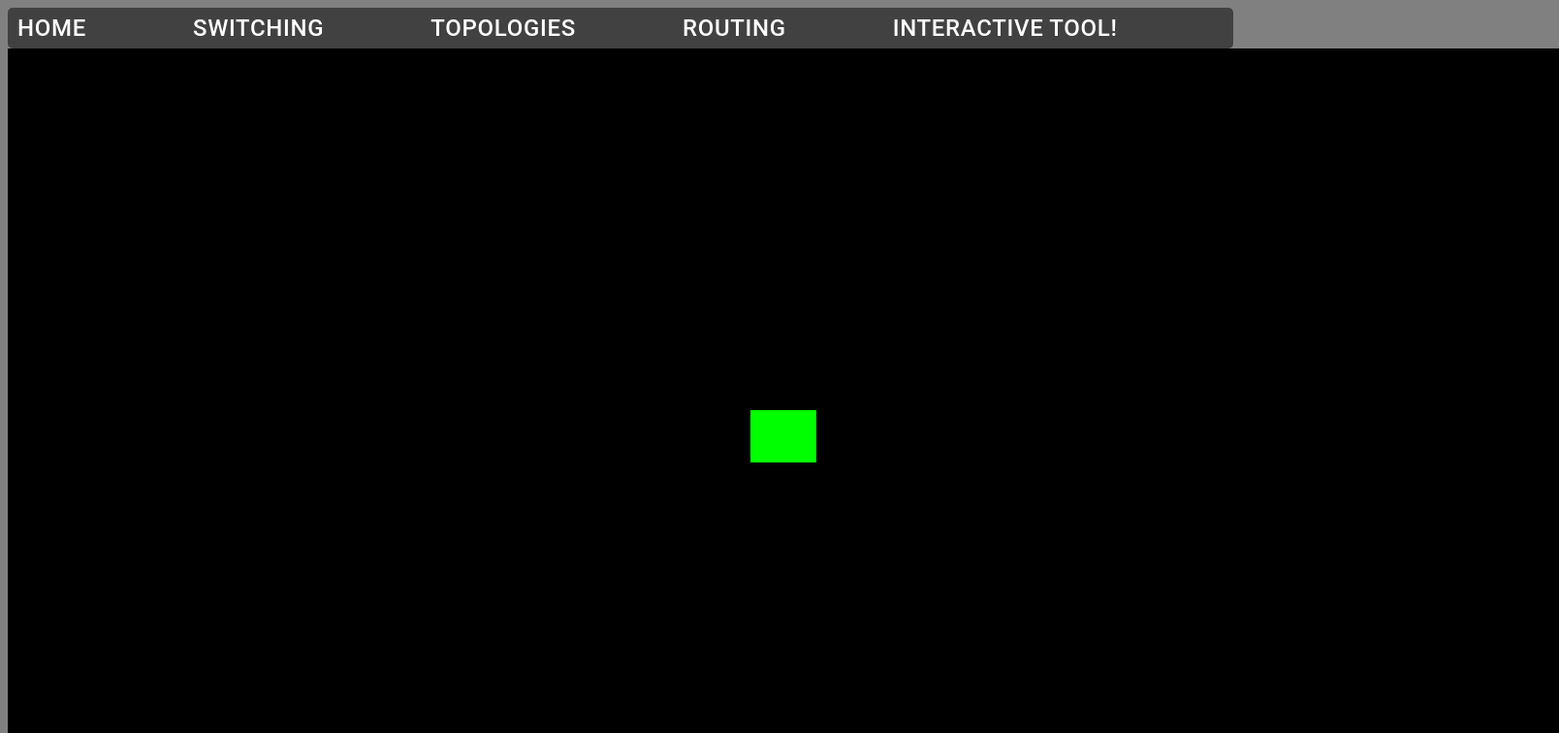
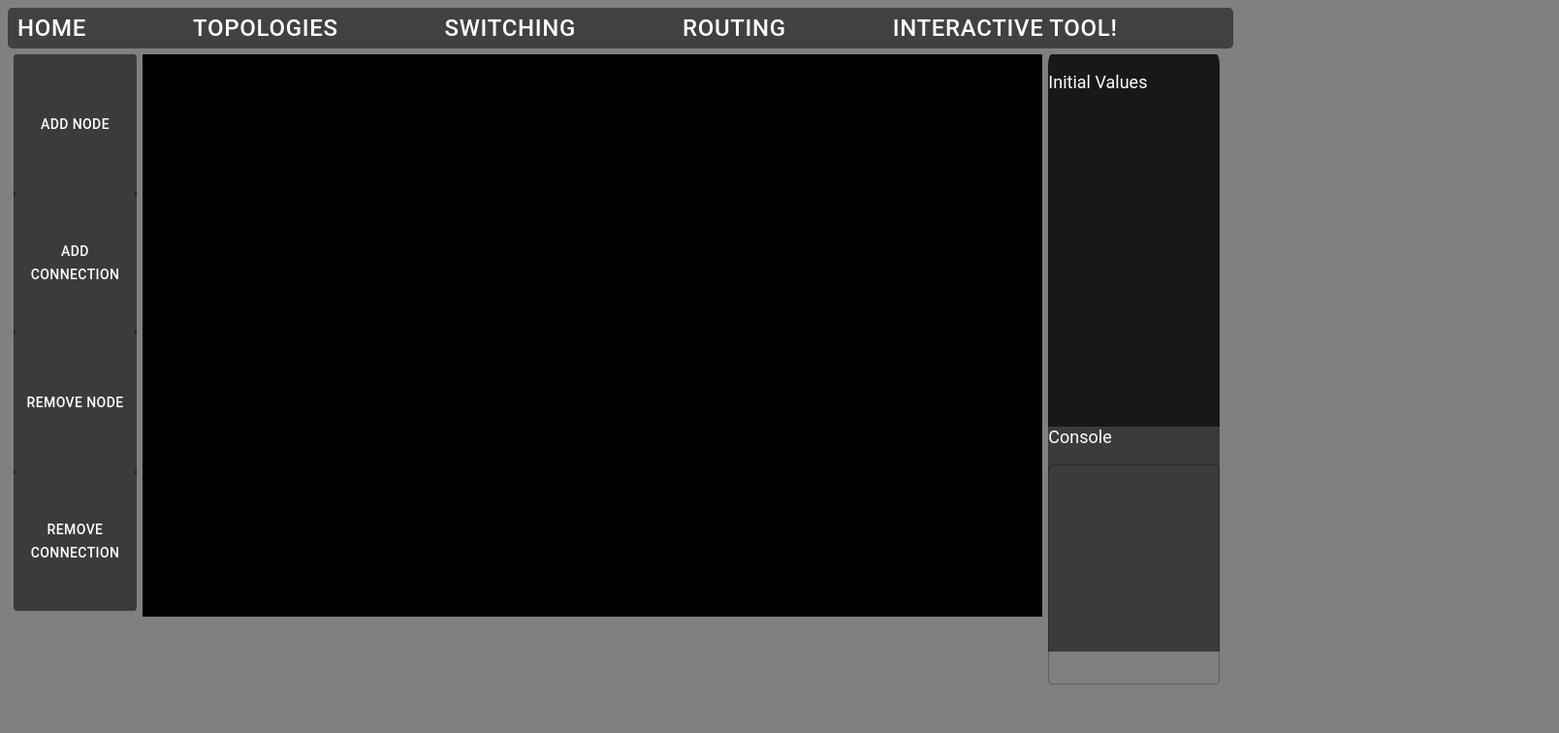
Before and after one commit to etharinoh/Diss, a React (Create React App) app in the folder my-app/: page /interactive in a window 1280 px wide. Shown: the top 756 px of the page at 97% size, 1608 px wide, since content can reach past the window. Built offline with nearby package versions, Linux system fonts and the light colour scheme.

Commit message:
General interactive setup

```diff
--- a/my-app/src/components/navigation.js
+++ b/my-app/src/components/navigation.js
@@ -6,8 +6,8 @@ import "./navigation.css";
 const Navigation = () => (
     <div id="Nav">
       <Button onClick={event => window.location.href="/"}>Home</Button>
+      <Button onClick={event => window.location.href="/topologies"}>Topologies</Button>
       <Button onClick={event => window.location.href="/switching"}>Switching</Button>
-      <Button onClick={event => window.location.href="/topologies"}>Topologies</Button>
       <Button onClick={event => window.location.href="/routing"}>Routing</Button>
       <Button onClick={event => window.location.href="/interactive"}>Interactive Tool!</Button>
     </div>
--- a/my-app/src/containers/HomePageBuilder.js
+++ b/my-app/src/containers/HomePageBuilder.js
@@ -76,13 +76,13 @@ function FormRow2(){
    return (
    <React.Fragment>
             <Grid item xs={4} className={classes.gridBotton} >
-               <Paper className={classes.paper_btn} onClick={event => window.location.href="/packet"}>
+               <Paper className={classes.paper_btn} onClick={event => window.location.href="/switching"}>
                     <Switching_Img className={classes.svg_img}/>
                     <h1>Switching Revision</h1>
                 </Paper>
             </Grid>
             <Grid item xs={4} className={classes.gridBotton} >
-               <Paper className={classes.paper_btn} onClick={event => window.location.href="/packet"}>
+               <Paper className={classes.paper_btn} onClick={event => window.location.href="/routing"}>
                     <Routing_Img className={classes.svg_img}/>
                     <h1>Routing Revision</h1>
                 </Paper>
--- /dev/null
+++ b/my-app/src/containers/InteractiveTool/Interactive.css
@@ -0,0 +1,51 @@
+#left{
+    width: 10%;
+    background-color: #181818;
+    margin: .5%;
+    border-radius: 2%;
+}
+#canvas{
+    margin-top: .5%;
+    position: static;
+}
+#right{
+    width: 14%;
+    background-color: #181818;
+    margin-left: .5%;
+    margin-top: .5%;
+    border-radius: 2%;
+}
+#Interactive_Container{
+    flex-wrap: wrap;
+    display: flex;
+    height: 100%
+}
+
+#init_val{
+    height: 60%
+}
+
+#console{
+    background-color: #3b3b3b;
+    height: 40%;
+    width: 100%;
+}
+#consoleText{
+    color:white;
+    height: 100%;
+    width: 100%;
+}
+p{
+    color: white;
+}
+#state_button{
+    height: 25%;
+    width: 100%;
+    color: white;
+    background-color: #3b3b3b;
+}
+#state_button:hover{
+    background-color: greenyellow;
+    height: 25%;
+    width: 100%
+}
--- a/my-app/src/containers/InteractiveTool/InteractiveBuilder.js
+++ b/my-app/src/containers/InteractiveTool/InteractiveBuilder.js
@@ -2,23 +2,48 @@ import Navigation from "../../components/navigation";
 
 import * as THREE from "three";
 import { Component } from "react";
+
+import { TextField, Button } from "@material-ui/core"
+import "./Interactive.css"
+
+
+//Creates an enum for the different options for the selected button
+const button_options = {
+    ADDNODE: "addNode",
+    REMOVENODE: "removeNode",
+    ADDCONNECT: "addConnection",
+    REMOVECONNECT: "removeConnection",
+    NONE: "none"
+}
+//Holds the enum value for which button is selected, used for onclick.
+var buttonChecked = button_options.NONE;
+
+var width = window.innerWidth*0.725;
+var height = window.innerHeight*0.725;
+
+
 var scene = new THREE.Scene();
-var camera = new THREE.PerspectiveCamera( 75, window.innerWidth/window.innerHeight, 0.1, 1000 );
-        var renderer = new THREE.WebGLRenderer();
-class InteractiveBuilder extends Component{
+var camera = new THREE.PerspectiveCamera( 10, width/height, 0.1, 2000 );
+var renderer = new THREE.WebGLRenderer();
+
+
+class Tool extends Component{
     componentDidMount() {
         // === THREE.JS CODE START ===
 
 
-        renderer.setSize( 1600, 800 );
+        renderer.setSize( width, height );
         document.body.appendChild( renderer.domElement );
         var geometry = new THREE.BoxGeometry( 1, 1, 1 );
         var material = new THREE.MeshBasicMaterial( { color: 0x00ff00 } );
         var cube = new THREE.Mesh( geometry, material );
 
 
+        var container = document.getElementById( 'canvas' );
 
-        scene.add(cube);
+        container.appendChild( renderer.domElement );
+
+        //scene.add(cube);
         camera.position.z = 10;
         var animate = function () {
           requestAnimationFrame( animate );
@@ -30,29 +55,68 @@ class InteractiveBuilder extends Component{
       render() {
         return (
           <div>
-          <Navigation />
-          <div id="left"></div>
-          <div id="canvas"></div>
-          <div id="right"></div>
+
           </div>
         )
       }
 }
 
+
+class InteractiveBuilder extends Component{
+  render(){
+    return(
+      <div>
+      <Navigation />
+      <div id="Interactive_Container">
+
+        <div id="left">
+          <Button id="state_button"> Add Node</Button>
+          <Button id="state_button"> Add Connection</Button>
+          <Button id="state_button"> Remove Node</Button>
+          <Button id="state_button"> Remove Connection</Button>
+        </div>
+        <div id="canvas">
+          <Tool />
+        </div>
+        <div id="right">
+            <div id="init_val">
+              <p>Initial Values</p>
+              {/* Setup form in here*/}
+            </div>
+            <div id="console">
+              <p>Console</p>
+              <TextField
+                id="consoleText"
+                multiline
+                rows={10}
+                variant="outlined"
+                rowsMax={Infinity}
+                width={100}
+                disabled
+                fullWidth={true}
+                sc
+              />
+            </div>
+        </div>
+      </div>
+      </div>
+    )
+  }
+}
 const raycaster = new THREE.Raycaster();
 const mouse = new THREE.Vector2();
-window.addEventListener('click', addCircle,false);
+window.addEventListener('mousedown', addCircle,false);
 
 function addCircle(event){
   {
     const circle = new THREE.Shape();
 
-    mouse.x = ( event.clientX / 1600 ) * 2;
-    mouse.y = - ( event.clientY / 800 ) * 2;
+    mouse.x = ( ( event.clientX - renderer.domElement.offsetLeft ) / renderer.domElement.clientWidth ) * 2 - 1;
+    mouse.y = - ( ( event.clientY - renderer.domElement.offsetTop ) / renderer.domElement.clientHeight ) * 2 + 1;
 
-    //alert("x:"+mouse.x+"  y:"+mouse.y);
+    //alert(event.clientX + "y " + event.clientY);
 
-    const radius = .5;
+    const radius = 0.1;
     circle.absarc(mouse.x, mouse.y, radius);
 
     const segments = 100;
@@ -73,6 +137,44 @@ function addCircle(event){
       renderer.render( scene, camera );
     };
     animate();
+
+    consoleAdd("Circle added at: " + mouse.x +", " + mouse.y);
   }
 }
+
+function addConnection(event){
+  //draw a line by selecting two circle, raycaster, highlight
+}
+
+//If the click isnt on a
+function removeNode(event){
+  //If a node is clicked, remove the node and any connections that it has
+}
+function removeConnection(event){
+  //If a connection is clicked delete it
+}
+
+function consoleClear(){
+  //Get document text and clear
+  document.getElementById("consoleText").value = "";
+}
+function consoleAdd(toAdd){
+  document.getElementById("consoleText").value += "\n>>"+toAdd;
+}
+
+
+function addConnectClick(){
+  if (buttonChecked == button_options.ADDCONNECT) {
+    //Clear colours
+    buttonChecked = button_options.NONE;
+  }
+  else{
+    //Clear button method, change to selected
+    buttonChecked = button_options.ADDCONNECT;
+  }
+}
+
+function clearButton(){
+
+}
 export default InteractiveBuilder;
--- a/my-app/src/containers/Switching/SwitchingBuilder.js
+++ b/my-app/src/containers/Switching/SwitchingBuilder.js
@@ -3,26 +3,42 @@ import Navigation from "../../components/navigation";
 
 const Circuit = (props) => (
     <div id="Circuit_Parent">
-    <h2>Circuit Switching</h2>
-    <h3>Phases</h3>
+    <h1>Circuit Switching</h1>
+    <p>Circuit switching is a connection oriented switching method and is the basis of ordinary telephone calls.
+        This is where there are a sender and receiver which have a dedicated route created between them to allow communication.
+        Due to this it is required to create this route between the two nodes and thus some routing algorithm is needed, as can be seen in the routing section of the website.
+    </p>
+    <h2>Phases</h2>
+    <p> There are three phases that break up the circuit switching method:
+        <ul>
+            <li><b>Circuit Establishment: </b>This is the first phase where the connection between the two nodes is created. This is where the previously mentioned routing algorithm would be used to ensure that
+                 there is a dedicated connection between the, which should find the best path to according to some algorithm. Additionally a part of this is to send a requires with
+                  corresponding acknowledge to ensure that the two devices have been connected.
+            </li>
+            <li><b>Data Transfer: </b>This is the second phase where the dedicated communication channel is actually used, the data will be sent whole along the communication channel from
+                sender to receiver.
+            </li>
+            <li><b>Circuit Disconnect: </b>The final phase of this is to deconstruct the circuit that has been established. This can be initiated by either the sender or the receiver can start to tell each of
+                 the nodes to disconnect the connection between them.</li>
+        </ul>
+    </p>
+    <h2>Advantages</h2>
 
-    <h3>Advantages</h3>
-
-    <h3>Disadvantages</h3>
+    <h2>Disadvantages</h2>
     </div>
 );
 
 const Packet = (props) => (
     <div id="Packet_Parent">
-    <h2>Packet Switching</h2>
+    <h1>Packet Switching</h1>
 
-    <h3>Datagram Packet Switching</h3>
+    <h2>Datagram Packet Switching</h2>
 
-    <h3>Virtual Circuit Packet Switching (Datagram)</h3>
+    <h2>Virtual Circuit Packet Switching (Datagram)</h2>
 
-    <h3>Advantages</h3>
+    <h2>Advantages</h2>
 
-    <h3>Disadvantages</h3>
+    <h2>Disadvantages</h2>
     </div>
 );
 
--- a/my-app/src/containers/Topologies/Topologies.css
+++ b/my-app/src/containers/Topologies/Topologies.css
@@ -1,7 +1,7 @@
 .Content{
     background-color: #414141;
-    margin-right: 5%;
-    margin-left: 2%;
+    margin-right: 10%;
+    margin-left: 5%;
     border-radius: 10px;
     padding: 0px 30px 15px 25px;
     color: whitesmoke;
@@ -14,7 +14,6 @@ h1{
 }
 h2{
     font-size: 32px;
-    text-decoration: underline;
 }
 p {
     font-size: large;
```
Also changed, not shown: 2 other files (tests, documents, lock files or other folders).
